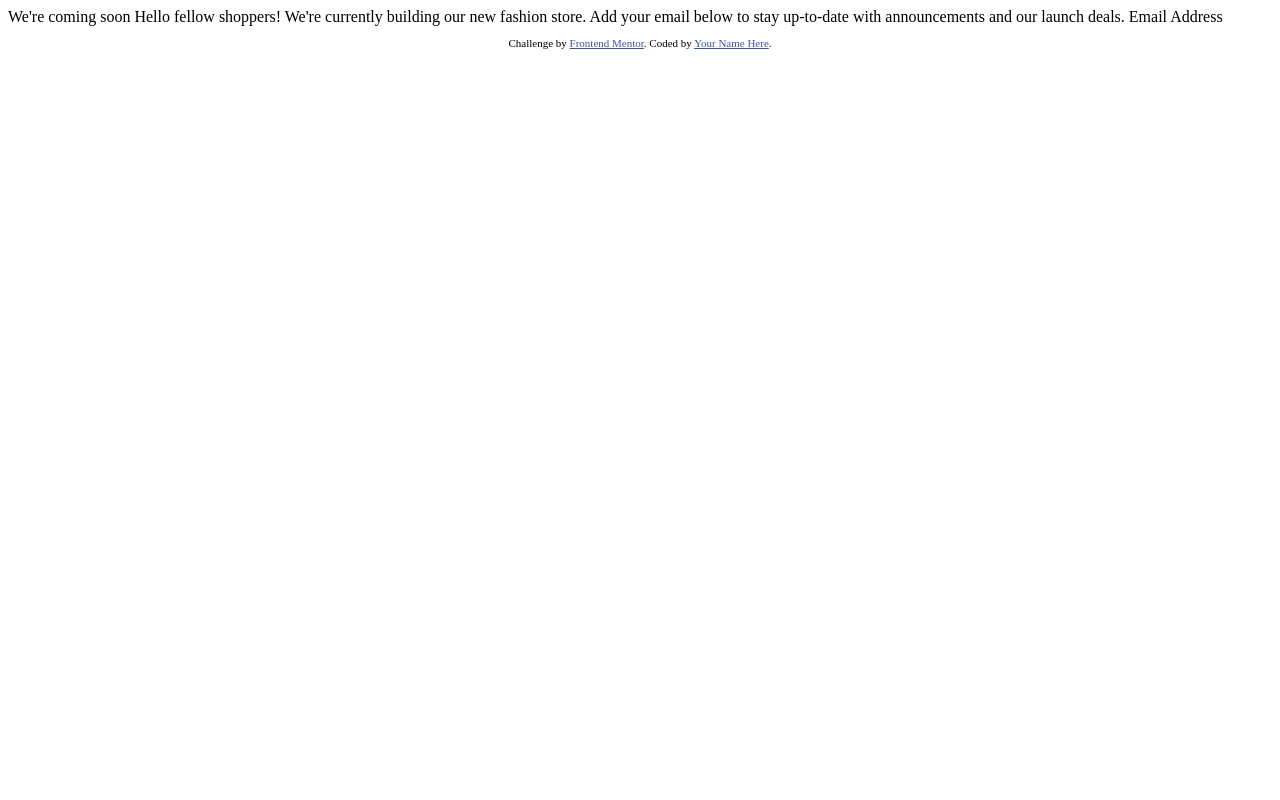
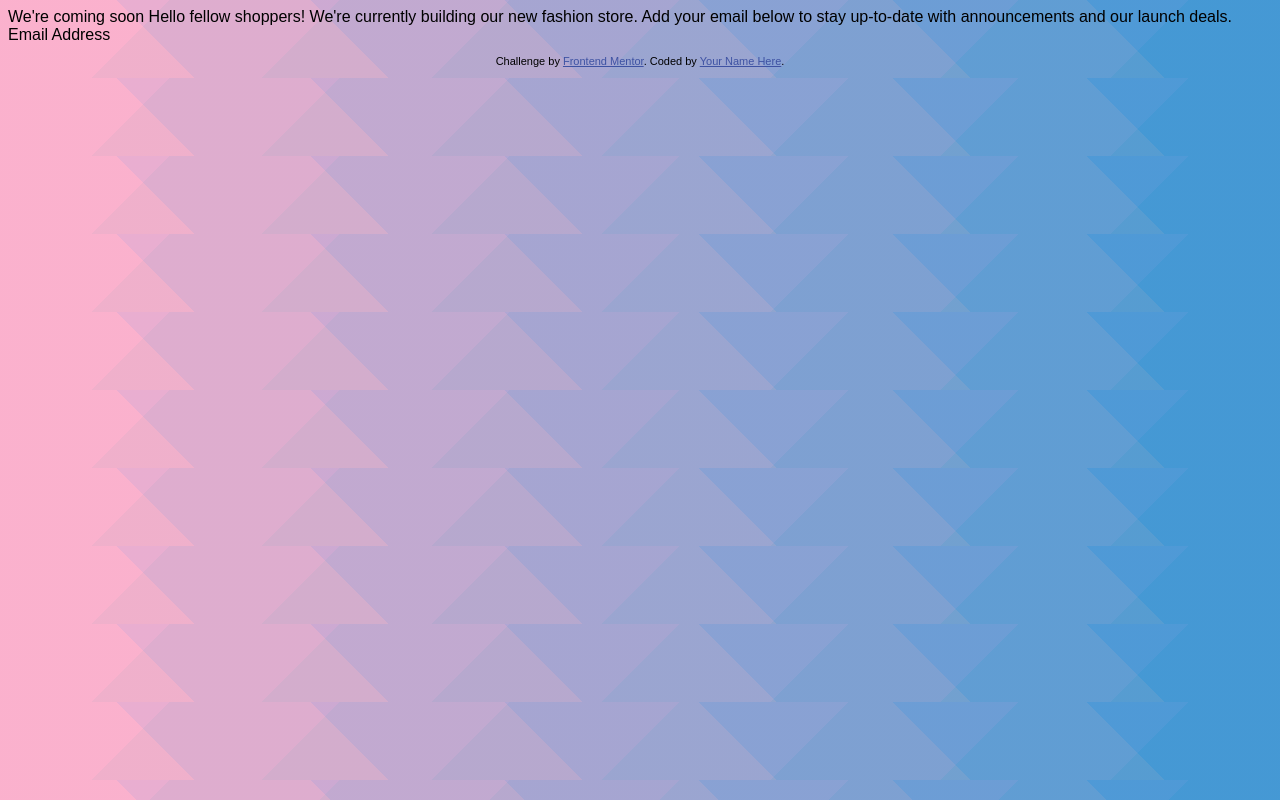
Before and after one commit to jacob1710/base-apparel-coming-soon, a plain HTML site: page index.html in a window 1280 px wide. Drawn offline with Linux system fonts and the light colour scheme.

Commit message:
update font

```diff
--- /dev/null
+++ b/css/main.css
@@ -0,0 +1,11 @@
+body{
+    background-image: linear-gradient(45deg, rgba(254, 246, 210, 0.53) 0%, rgba(254, 246, 210, 0.53) 14.286%,rgba(221, 240, 216, 0.53) 14.286%, rgba(221, 240, 216, 0.53) 28.572%,rgba(188, 233, 223, 0.53) 28.572%, rgba(188, 233, 223, 0.53) 42.858%,rgba(156, 227, 229, 0.53) 42.858%, rgba(156, 227, 229, 0.53) 57.144%,rgba(123, 220, 235, 0.53) 57.144%, rgba(123, 220, 235, 0.53) 71.42999999999999%,rgba(90, 214, 242, 0.53) 71.43%, rgba(90, 214, 242, 0.53) 85.71600000000001%,rgba(57, 207, 248, 0.53) 85.716%, rgba(57, 207, 248, 0.53) 100.002%),linear-gradient(135deg, rgb(246, 99, 200) 0%, rgb(246, 99, 200) 12.5%,rgb(223, 98, 196) 12.5%, rgb(223, 98, 196) 25%,rgb(199, 97, 192) 25%, rgb(199, 97, 192) 37.5%,rgb(176, 96, 188) 37.5%, rgb(176, 96, 188) 50%,rgb(152, 95, 184) 50%, rgb(152, 95, 184) 62.5%,rgb(129, 94, 180) 62.5%, rgb(129, 94, 180) 75%,rgb(105, 93, 176) 75%, rgb(105, 93, 176) 87.5%,rgb(82, 92, 172) 87.5%, rgb(82, 92, 172) 100%)
+}
+p, body{
+    font-family: 'Josefin Sans', sans-serif;
+}
+
+@font-face {
+    font-family: "Josefin Sans";
+    src: url("https://fonts.googleapis.com/css?family=Josefin+Sans&display=swap");
+  }
--- a/index.html
+++ b/index.html
@@ -5,7 +5,7 @@
   <meta name="viewport" content="width=device-width, initial-scale=1.0"> <!-- displays site properly based on user's device -->
 
   <link rel="icon" type="image/png" sizes="32x32" href="./images/favicon-32x32.png">
-
+  <link rel="stylesheet" href="/css/main.css">
   <title>Frontend Mentor | Base Apparel coming soon page</title>
 
   <!-- Feel free to remove these styles or customise in your own stylesheet 👍 -->
@@ -13,6 +13,7 @@
     .attribution { font-size: 11px; text-align: center; }
     .attribution a { color: hsl(228, 45%, 44%); }
   </style>
+
 </head>
 <body>
 
```
